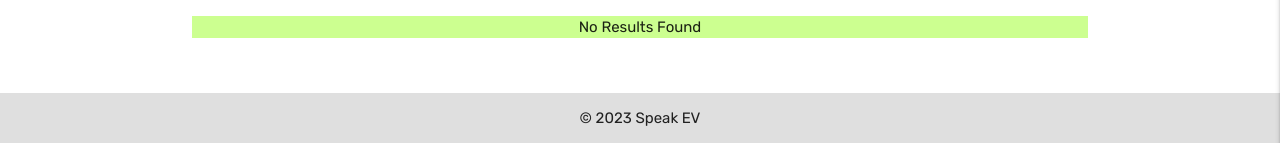
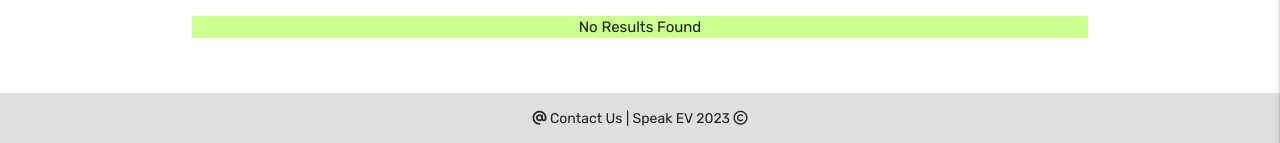
Before and after one commit to davecoll3/speak-ev, a Flask app: page / in a window 1280 px wide. Shown: the part 687-830 px from the top of the page. Run offline with Flask 2, Linux system fonts and the light colour scheme; data that the repository does not hold is empty; some libraries are stand-ins or nearby versions.

Commit message:
Add mailto link in footer

```diff
--- a/app.py
+++ b/app.py
@@ -74,7 +74,7 @@ def login():
             if check_password_hash(
                 existing_user["password"], request.form.get("password")):
                     session["user"] = request.form.get("username").lower()
-                    flash("Welcome, {}".format(
+                    flash("Welcome {}".format(
                         request.form.get("username")))
                     return redirect(url_for(
                         "profile", username=session["user"]))
--- a/static/css/style.css
+++ b/static/css/style.css
@@ -216,7 +216,6 @@ modal
 .modal-footer {
     text-align: center !important;
     margin-bottom: 20px;
-
 }
 
 .modal-footer a {
@@ -240,8 +239,19 @@ footer
     background-color: #eeeeee;
 }
 
-.footer-copyright .container {
-    color: #212121;
+.page-footer p {
+    color: #212121ß;
+    margin: 0 !important;
+    padding: 0 !important;
+}
+
+.page-footer a, .page-footer p, .page-footer i {
+    font-size: 14px;
+    color: #212121!important;
+}
+
+.page-footer a:hover {
+    color: #1565c0 !important;
 }
 
 /* ==========
--- a/templates/base.html
+++ b/templates/base.html
@@ -87,9 +87,14 @@
     <!-- footer -->
     <footer class="page-footer">
         <div class="footer-copyright">
-          <div class="container center-align">
-          © 2023 Speak EV
-          </div>
+            <div class="container center-align">
+                <p>
+                    <i class="fa-solid fa-at"></i>
+                    <a href="mailto:speak-ev@mail.com?&subject=How%20Can%20We%20Help?" target="_top">Contact Us </a>
+                    | Speak EV 2023
+                    <i class="fa-regular fa-copyright"></i>
+                </p>
+            </div>
         </div>
     </footer>
     <!-- footer end -->
```
